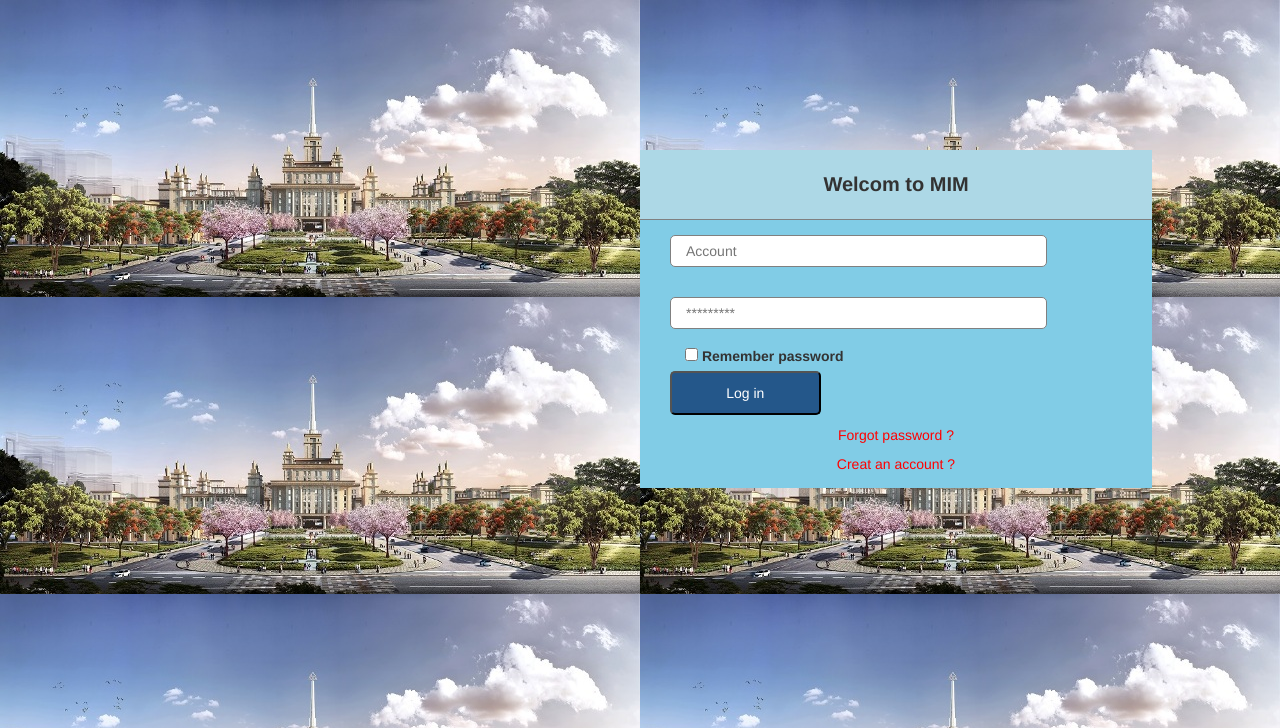
After one commit to rubik18/Website-qu-n-l-danh-s-nh-GLB, a PHP site: page /login.php in a window 1280 px wide. The commit adds this page. Shown: the top 728 px of the page. Run offline with PHP 8.4, Linux system fonts and the light colour scheme; some libraries are stand-ins or nearby versions.

Commit message:
tao login va header trang web

```diff
--- /dev/null
+++ b/webserver/css/styleweb.css
@@ -0,0 +1,70 @@
+.d-block {
+    width: 100%;
+    height: 150px;
+}
+.navbar{
+    padding: 0!important;
+}
+
+.nav-link{
+    color: #d6c6c6!important;
+}
+.bg-li {
+    background-color: #352384!important;
+}
+
+a.navbar-brand {
+    background-color: #FFEB3B;
+    box-shadow: inset -15px 3px 20px 0px black;
+    color: #fff!important;
+}
+#day{
+    margin-bottom: 0;
+}
+img{
+    width: 80%;
+
+}
+
+#main{
+    margin: auto;
+    width: 80%;
+    margin-top: 150px;
+}
+#signin{
+
+    background-color: lightblue;
+    padding: 20px 15px;
+    text-align: center;
+    font-family: unset;
+    font-weight: bold;
+    font-size: 20px;
+    border-bottom: 1px solid gray;
+
+}
+#Input{
+    background-color: #81cce6;
+    padding-bottom: 15px;
+    padding-top: 15px;
+}
+input{
+    border:1px solid gray;
+    border-radius: 5px;
+    padding: 5px 5px;
+
+}
+#khung{
+    padding-left: 0px;
+    padding-right: 0px;
+    background-color: #81cce6;
+}
+button{
+    padding:10px 8px;
+    border-radius: 5px;
+    background-color:  #66b3ff;
+    color: white;
+}
+#thea{
+    text-align:center;
+    padding-top: 10px;
+}
--- a/webserver/form_upload.php
+++ b/webserver/form_upload.php
@@ -24,7 +24,7 @@
 		</style>
 	</head>
 	<body>
-<h1>Nội dung</h1>
+<h1>Upload File</h1>
 	<div id ="noidung" >
 		<form role="form" action="add.php" method = "post" enctype="multipart/form-data" >
 
--- /dev/null
+++ b/webserver/login.php
@@ -0,0 +1,84 @@
+<!DOCTYPE html>
+<html lang="en">
+<head>
+    <meta charset="UTF-8">
+    <meta name="viewport" content="width=device-width, initial-scale=1.0">
+    <link rel="stylesheet" href="https://maxcdn.bootstrapcdn.com/bootstrap/3.4.1/css/bootstrap.min.css">
+    <link rel="stylesheet" href="https://use.fontawesome.com/releases/v5.13.0/css/all.css"
+          integrity="sha384-Bfad6CLCknfcloXFOyFnlgtENryhrpZCe29RTifKEixXQZ38WheV+i/6YWSzkz3V" crossorigin="anonymous">
+    <script src="https://ajax.googleapis.com/ajax/libs/jquery/3.5.1/jquery.min.js"></script>
+    <script src="https://cdnjs.cloudflare.com/ajax/libs/popper.js/1.16.0/umd/popper.min.js"></script>
+    <script src="https://maxcdn.bootstrapcdn.com/bootstrap/4.5.2/js/bootstrap.min.js"></script>
+    <link rel="icon" href="http://hus.vnu.edu.vn/favicon.ico" type="image/ico" sizes="16x16">
+    <link rel="stylesheet" type="text/css" href="/SEO4-Nhom14.2/webserver/css/styleweb.css">
+
+    <script>
+        function Signin() {
+            var x1=document.getElementById("Name").value;
+            var x2 =document.getElementById("password").value;
+            if(x1=="" || x2==""){
+                alert("Bạn chưa nhập đầy đủ thông tin");
+            }
+            else{
+                if(x1=="admin1" && x2=="0000"){
+                    window.location = "web.php";
+                }
+
+                if(x1=="admin2" && x2=="0000"){
+                    window.location="web.php";
+                }
+
+                if(x1=="admin3" && x2=="0000"){
+                    window.location="web.php";
+                }
+            }
+        }
+    </script>
+
+    <title>Log in</title>
+</head>
+
+<body background="/SEO4-Nhom14.2/webserver/upload/img.jpg">
+<div id="main">
+    <div class="col-md-6" >
+
+    </div>
+    <div class="col-md-6" id="khung">
+        <form action="">
+            <div class="col-sm-12" id="signin">
+                Welcom to MIM
+
+            </div>
+            <div class="col-sm-12" >
+                <div class="col-sm-12" id="Input">
+                    <input type="text" placeholder="Account" class="col-sm-10" id="Name">
+
+                </div>
+                <div class="col-sm-12" id="Input">
+                    <input type="password" placeholder="*********" class="col-sm-10" id="password">
+                </div>
+                <div class="col-sm-12">
+                    <div class="col-sm-12">
+                        <input type="checkbox" name="vehicle1" value="Bike">
+                        <label for="vehicle1"> Remember password</label><br>
+
+                    </div>
+                    <button class="col-md-4" style="float: left;background-color: #24578a;" onclick="Signin()" type="button" >
+                        Log in
+                    </button>
+                </div>
+                <div class="col-sm-12" id="thea" style="margin-bottom: -15px">
+                    <a href="#" style="color: red">Forgot password ?</a>
+                </div>
+                <dir class="col-sm-12" id="thea" >
+                    <a href="#" style="color: red">Creat an account ?</a>
+
+
+
+            </div>
+        </form>
+    </div>
+</div>
+</body>
+
+</html>
```
Also changed, not shown: webserver/web.php (added, +79 -0 lines), webserver/upload/img.jpg (added), 1 other file.
